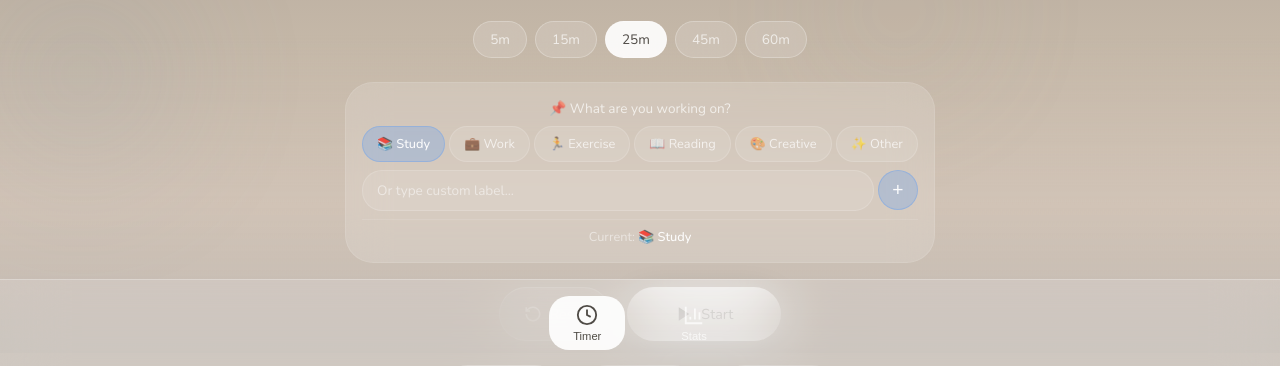
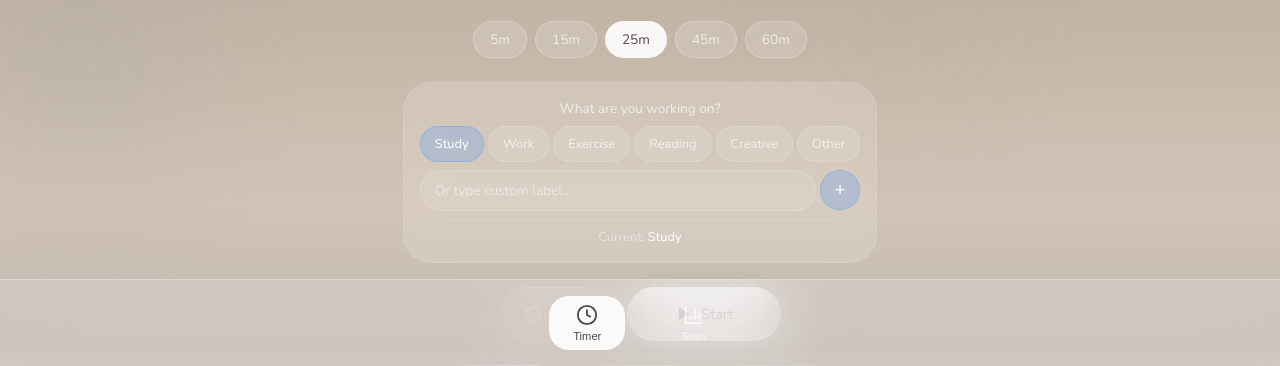
Before and after one commit to 11Iris-xin/System-Design-Remix_XINYI-WANG_Iteration, a website: page index.html in a window 1280 px wide. Shown: the part 434-800 px from the top of the page. Drawn offline with nearby package versions, Linux system fonts and the light colour scheme; no server answers.

Commit message:
Add label feature and quote fix

```diff
--- a/index.html
+++ b/index.html
@@ -3,7 +3,7 @@
 <head>
     <meta charset="UTF-8">
     <meta name="viewport" content="width=device-width, initial-scale=1.0">
-    <title>Focus Flow - 专注计时器</title>
+    <title>Focus Flow</title>
 
     <!-- Fonts -->
     <link rel="preconnect" href="https://fonts.googleapis.com">
@@ -135,21 +135,21 @@
 
                     <!-- Label Selector -->
                     <div class="label-selector" id="labelSelector">
-                        <div class="label-title">📌 What are you working on?</div>
+                        <div class="label-title"> What are you working on?</div>
                         <div class="label-options">
-                            <button class="label-btn active" data-label="Study">📚 Study</button>
-                            <button class="label-btn" data-label="Work">💼 Work</button>
-                            <button class="label-btn" data-label="Exercise">🏃 Exercise</button>
-                            <button class="label-btn" data-label="Reading">📖 Reading</button>
-                            <button class="label-btn" data-label="Creative">🎨 Creative</button>
-                            <button class="label-btn" data-label="Other">✨ Other</button>
+                            <button class="label-btn active" data-label="Study">Study</button>
+                            <button class="label-btn" data-label="Work">Work</button>
+                            <button class="label-btn" data-label="Exercise">Exercise</button>
+                            <button class="label-btn" data-label="Reading">Reading</button>
+                            <button class="label-btn" data-label="Creative">Creative</button>
+                            <button class="label-btn" data-label="Other">Other</button>
                         </div>
                         <div class="custom-label-row">
                             <input type="text" id="customLabelInput" class="custom-label-input" placeholder="Or type custom label..." maxlength="20">
                             <button class="custom-label-add" id="addCustomLabel">+</button>
                         </div>
                         <div class="current-label">
-                            Current: <span id="currentLabelDisplay">📚 Study</span>
+                            Current: <span id="currentLabelDisplay">Study</span>
                         </div>
                     </div>
 
@@ -206,22 +206,22 @@
                     <!-- Stats Grid -->
                     <div class="stats-grid">
                         <div class="stat-card">
-                            <div class="stat-icon">🎯</div>
+                            <div class="stat-icon"></div>
                             <div class="stat-value" id="statTodaySessions">0</div>
                             <div class="stat-label">Today</div>
                         </div>
                         <div class="stat-card">
-                            <div class="stat-icon">⏱️</div>
+                            <div class="stat-icon"></div>
                             <div class="stat-value" id="statTodayMinutes">0m</div>
                             <div class="stat-label">Focus</div>
                         </div>
                         <div class="stat-card">
-                            <div class="stat-icon">📊</div>
+                            <div class="stat-icon"></div>
                             <div class="stat-value" id="statTotalSessions">0</div>
                             <div class="stat-label">Total</div>
                         </div>
                         <div class="stat-card">
-                            <div class="stat-icon">🔥</div>
+                            <div class="stat-icon"></div>
                             <div class="stat-value" id="statStreak">0</div>
                             <div class="stat-label">Streak</div>
                         </div>
```
Also changed, not shown: app.js (+0 -13 lines).
